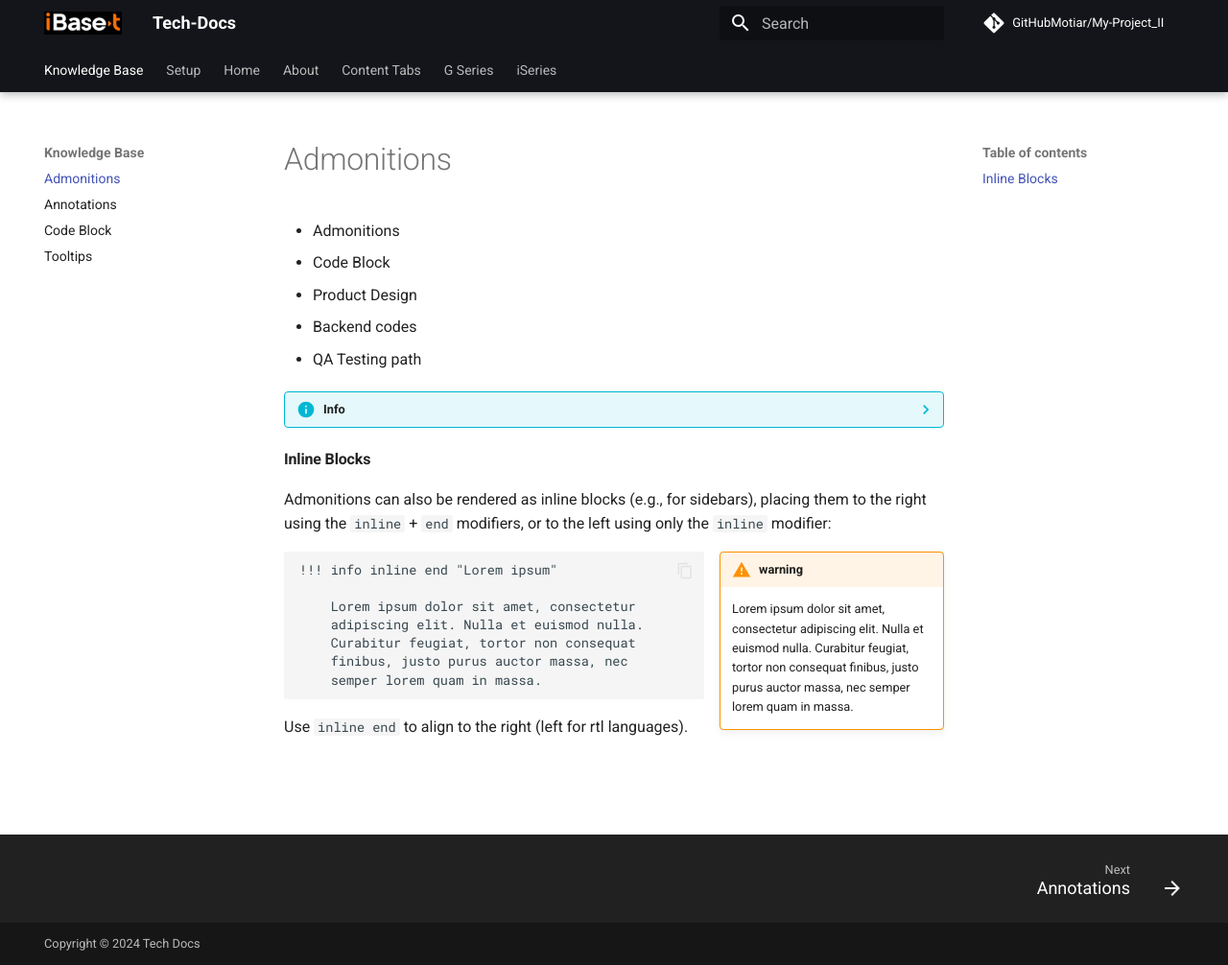
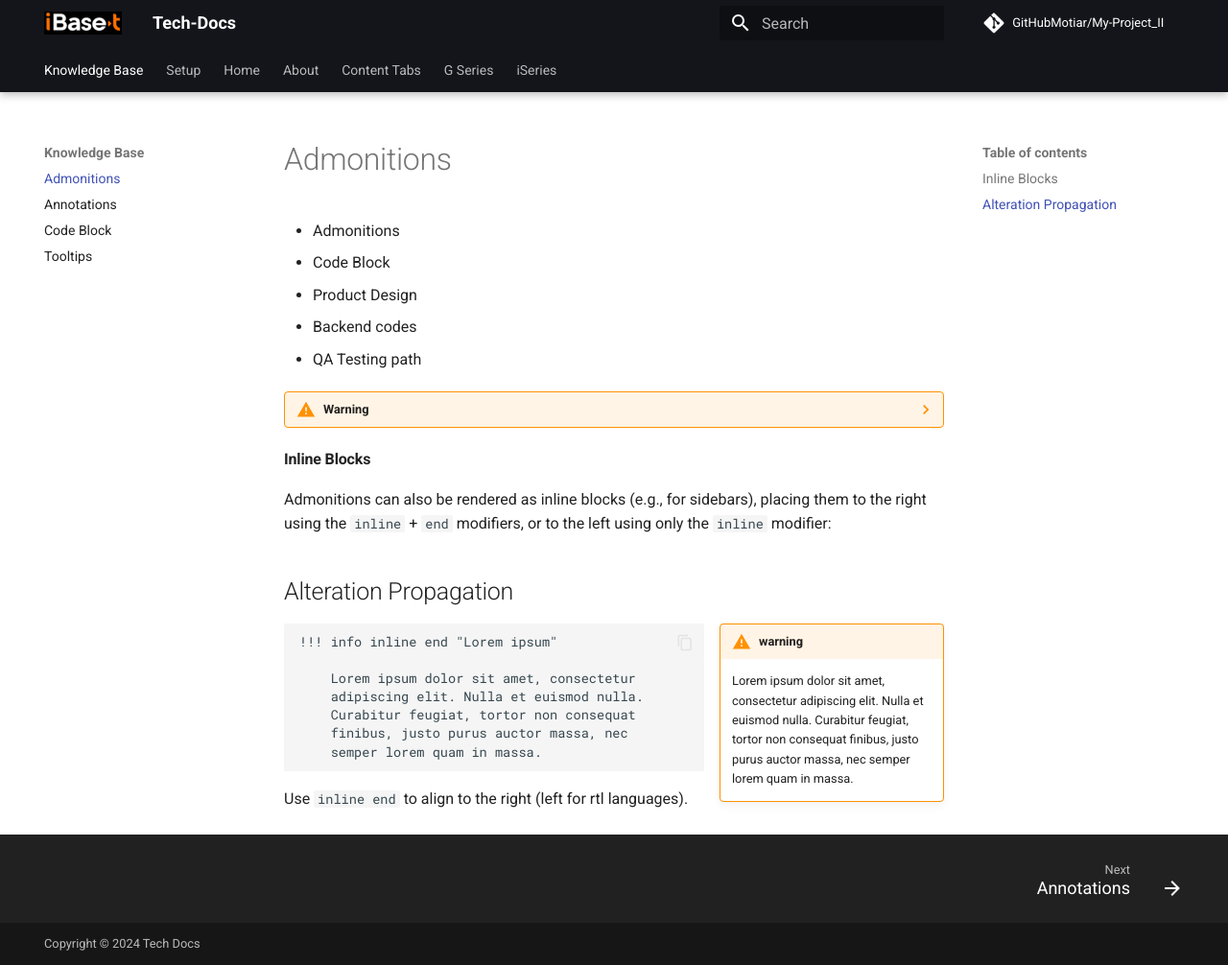
Before and after one commit to GitHubMotiar/My-Project, an MkDocs documentation site: the page built from docs/knowledge_base/admonitions.md, in a window 1280 px wide and 1006 px high. Shown: the whole window at 96% size. Built offline with MkDocs 1.6.1 and Material for MkDocs 9.7.7, drawn with Linux system fonts in a browser that asks for light colours; comment, search, counter and statistics services are not loaded.

Commit message:
commit changes

````diff
--- a/docs/knowledge_base/admonitions.md
+++ b/docs/knowledge_base/admonitions.md
@@ -4,7 +4,7 @@
 * Product Design
 * Backend codes
 * QA Testing path
-??? Info
+??? Warning
         markdown_extensions:
           - pymdownx.highlight:
                 anchor_linenums: true
@@ -13,9 +13,11 @@
           - pymdownx.inlinehilite
           - pymdownx.snippets
           - pymdownx.superfences
+          -
 
 #### Inline Blocks
 Admonitions can also be rendered as inline blocks (e.g., for sidebars), placing them to the right using the ```inline``` + ```end``` modifiers, or to the left using only the ```inline``` modifier:
+## Alteration Propagation
 
 !!! warning inline end "warning"
 
````
Also changed, not shown: docs/knowledge_base/code_block.md (+1 -0 lines).
